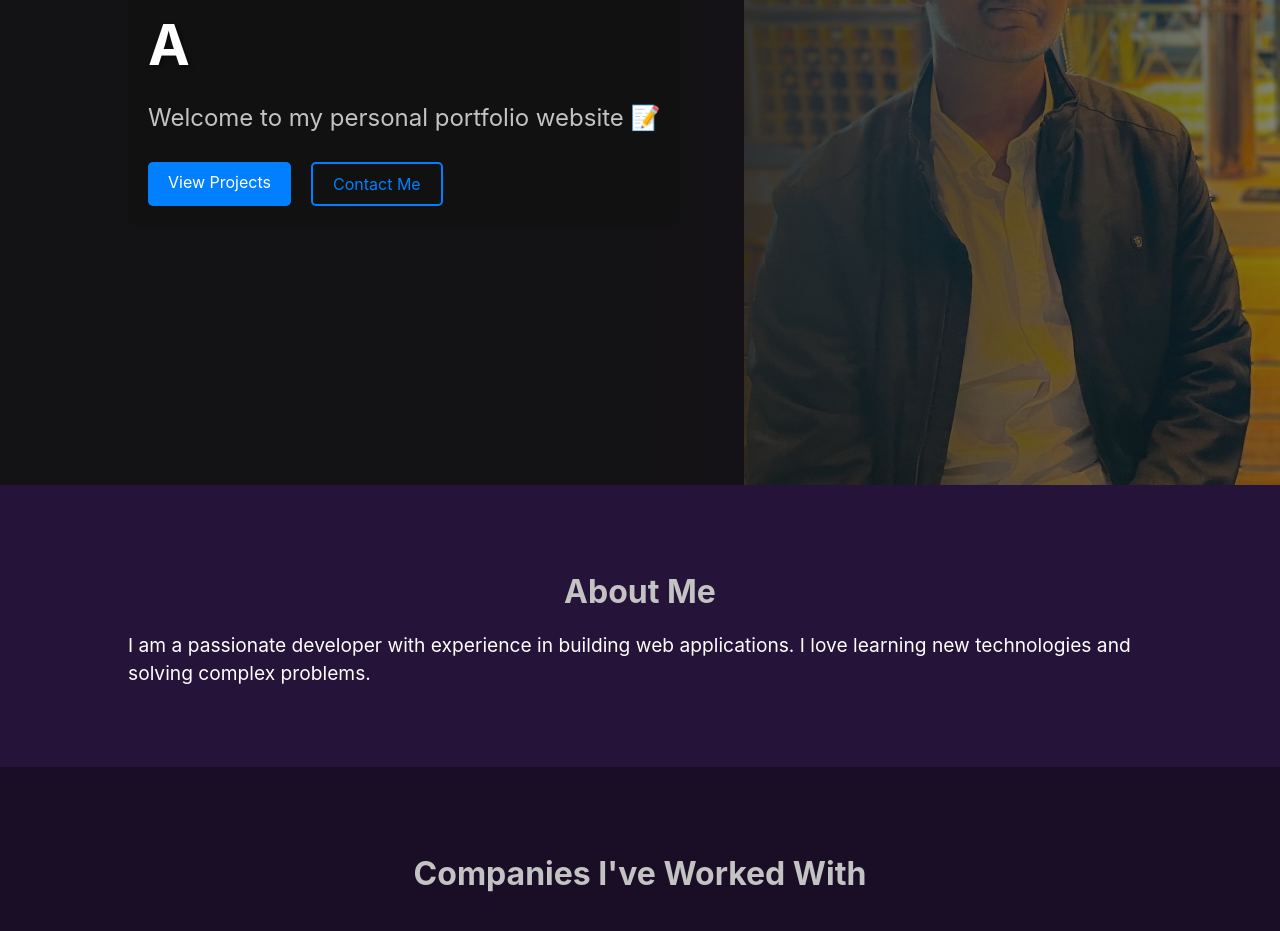
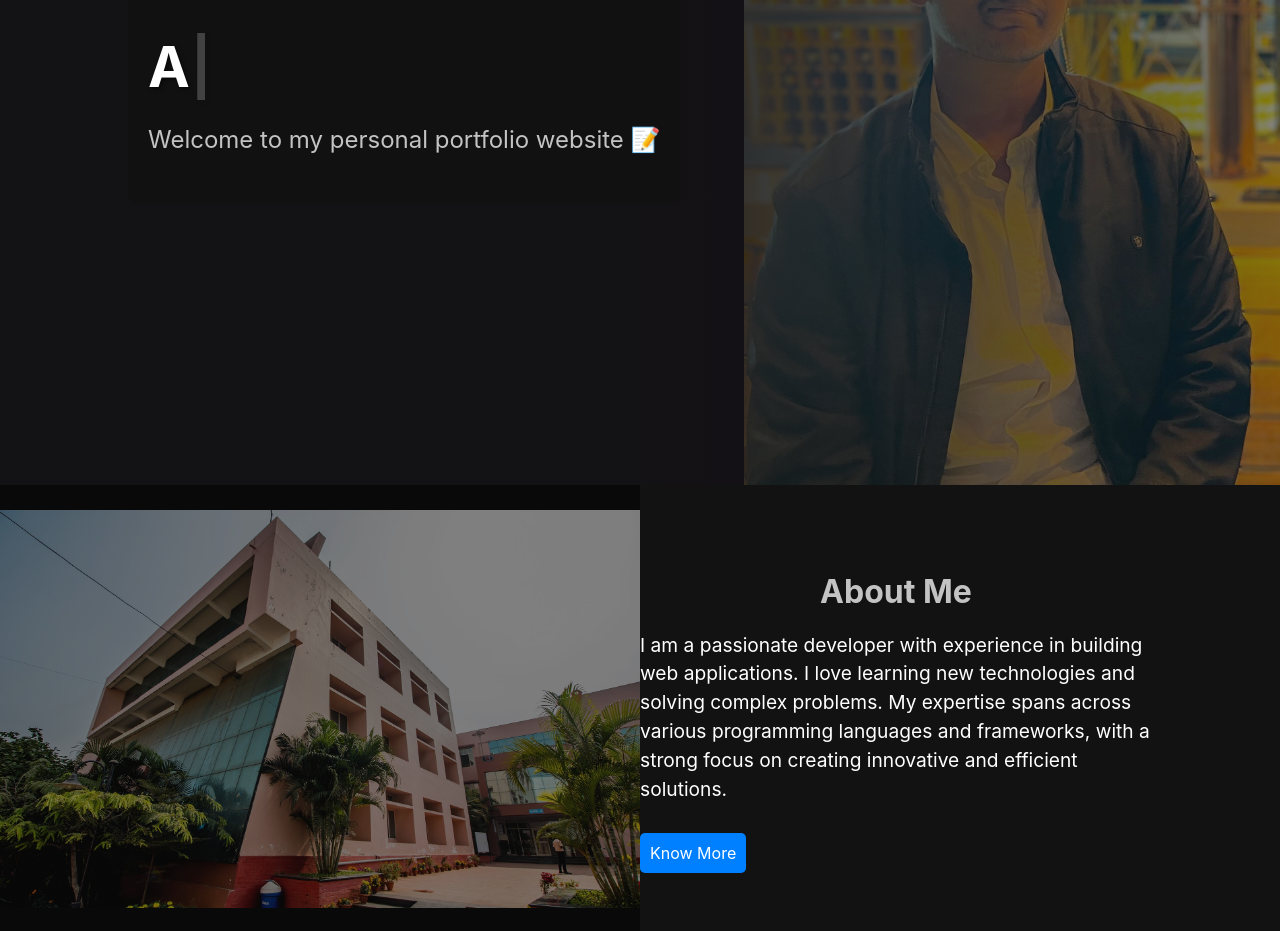
Before and after one commit to AniketKumar10/my-web-profile, a React (Create React App) app: page / in a window 1280 px wide. Shown: the part 368-1299 px from the top of the page. Built offline with nearby package versions, Linux system fonts and the light colour scheme.

Commit message:
good for now

```diff
--- a/src/pages/Home.css
+++ b/src/pages/Home.css
@@ -50,26 +50,28 @@
   display: inline-block;
 }
 
-.btn-primary {
-  background-color: hsl(210, 100%, 50%); /* Bright blue for primary button */
-  color: white;
-}
-
-.btn-secondary {
-  background-color: transparent;
-  border: 2px solid hsl(210, 100%, 50%); /* Bright blue border */
-  color: hsl(210, 100%, 50%); /* Bright blue text */
-}
 
 .btn:hover {
   opacity: 0.8;
 }
 
 .about {
-  padding: 60px 10%; /* Add padding for spacing */
-  background-color: hsl(270, 50%, 15%); /* Slightly lighter deep purple for contrast */
-  color: #ffffff; /* White text for readability */
-  text-align: left; /* Align text to the left */
+  padding: 60px 10%;
+  color: #ffffff;
+  display: flex; /* Use flexbox for layout */
+  align-items: center; /* Vertically center the content */
+  background-image:
+    linear-gradient(rgba(0, 0, 0, 0.5), rgba(0, 0, 0, 0.5)),
+    url('/public/cse-building.jpg');
+  background-position: left center;
+  background-size: 50%;
+  background-repeat: no-repeat;
+}
+
+.about-content {
+  width: 50%; /* Take up the right half of the section */
+  margin-left: auto; /* Push the content to the right */
+  padding-left: 50px; /* Add some padding to separate from the image */
 }
 
 .about h2 {
@@ -80,6 +82,20 @@
 .about p {
   font-size: 1.2rem;
   line-height: 1.5;
+  padding-bottom: 10px;
+}
+
+.btn {
+  padding: 10px 10px;
+  text-decoration: none;
+  border-radius: 5px;
+  transition: all 0.3s ease;
+  display: inline-block;
+}
+
+.btn-primary {
+  background-color: hsl(210, 100%, 50%); /* Bright blue for primary button */
+  color: white;
 }
 
 .companies {
--- a/src/pages/Home.js
+++ b/src/pages/Home.js
@@ -6,10 +6,10 @@ import 'aos/dist/aos.css';
 import Companies from '../components/company-card';
 
 const TYPEWRITER_STRINGS = [
-  'Hi, I\'m Aniket Kumar',
-  'A passionate developer',
-  'Tech Enthusiast',
-  'Problem Solver'
+  'Hi, I\'m Aniket Kumar ',
+  'A passionate developer ',
+  'Tech Enthusiast ',
+  'Problem Solver '
 ];
 
 const Home = () => {
@@ -49,21 +49,21 @@ const Home = () => {
           </h1>
 
           <p>Welcome to my personal portfolio website 📝</p>
-
-          <div className="cta-buttons">
-            <a href="#projects" className="btn btn-primary">View Projects</a>
-            <a href="#contact" className="btn btn-secondary">Contact Me</a>
-          </div>
         </div>
       </section>
 
       {/* About Me Section */}
       <section className="about" id="about" data-aos="fade-up">
-        <h2>About Me</h2>
-        <p>
-          I am a passionate developer with experience in building web applications.
-          I love learning new technologies and solving complex problems.
-        </p>
+        <div className="about-content">
+          <h2>About Me</h2>
+          <p>
+            I am a passionate developer with experience in building web applications.
+            I love learning new technologies and solving complex problems.
+            My expertise spans across various programming languages and frameworks,
+            with a strong focus on creating innovative and efficient solutions.
+          </p>
+          <a href="/about" className="btn btn-primary">Know More</a> {/* Link to the About page */}
+        </div>
       </section>
 
        {/* Companies Section */}
```
Also changed, not shown: public/cse-building.jpg (added).
